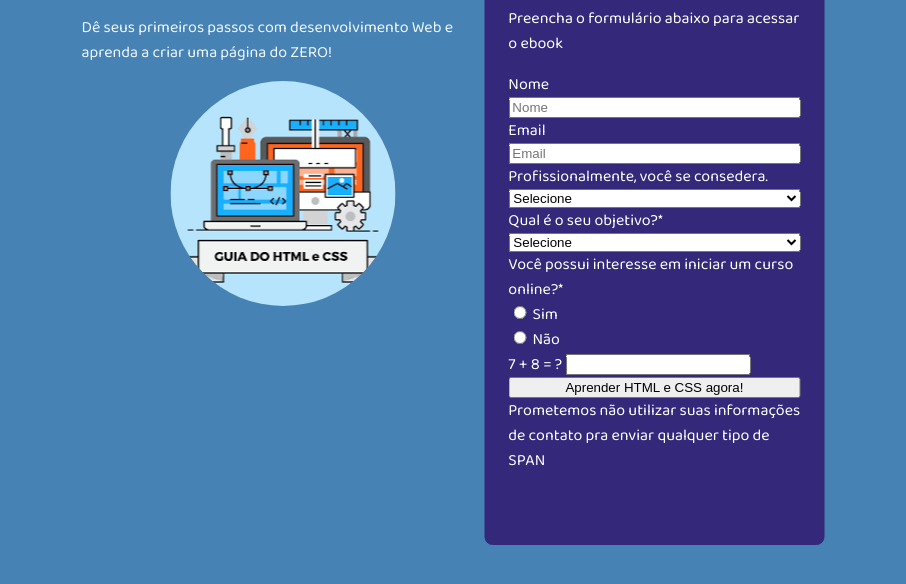
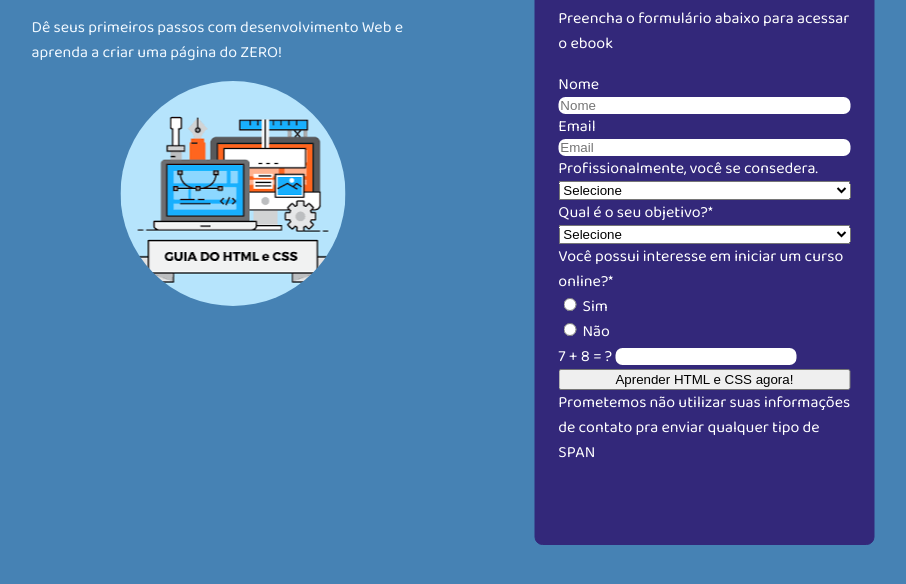
Before and after one commit to IcaroBacchi/Teste-HTML.CSS, a plain HTML site: page index.html in a window 1280 px wide. Shown: the part 164-748 px from the top of the page, without its empty margins (187-1093 px from the left). Drawn offline with Linux system fonts and the light colour scheme.

Commit message:
add some animation

```diff
--- a/style.css
+++ b/style.css
@@ -23,6 +23,7 @@ body {
     top: 50%;
     left: 50%;
     transform: translate(-50%, -50%);
+    gap: 100px;
     display: flex;
 }
 
@@ -58,3 +59,16 @@ body {
     border-radius: 50%;
     align-self: center;
 }
+
+.container input{
+    border-radius: 7px;
+    border: none;
+    transition: transform 0.3s ease;
+}
+
+
+
+.container input:hover{
+    transform: scale(1.05);
+
+}
```
